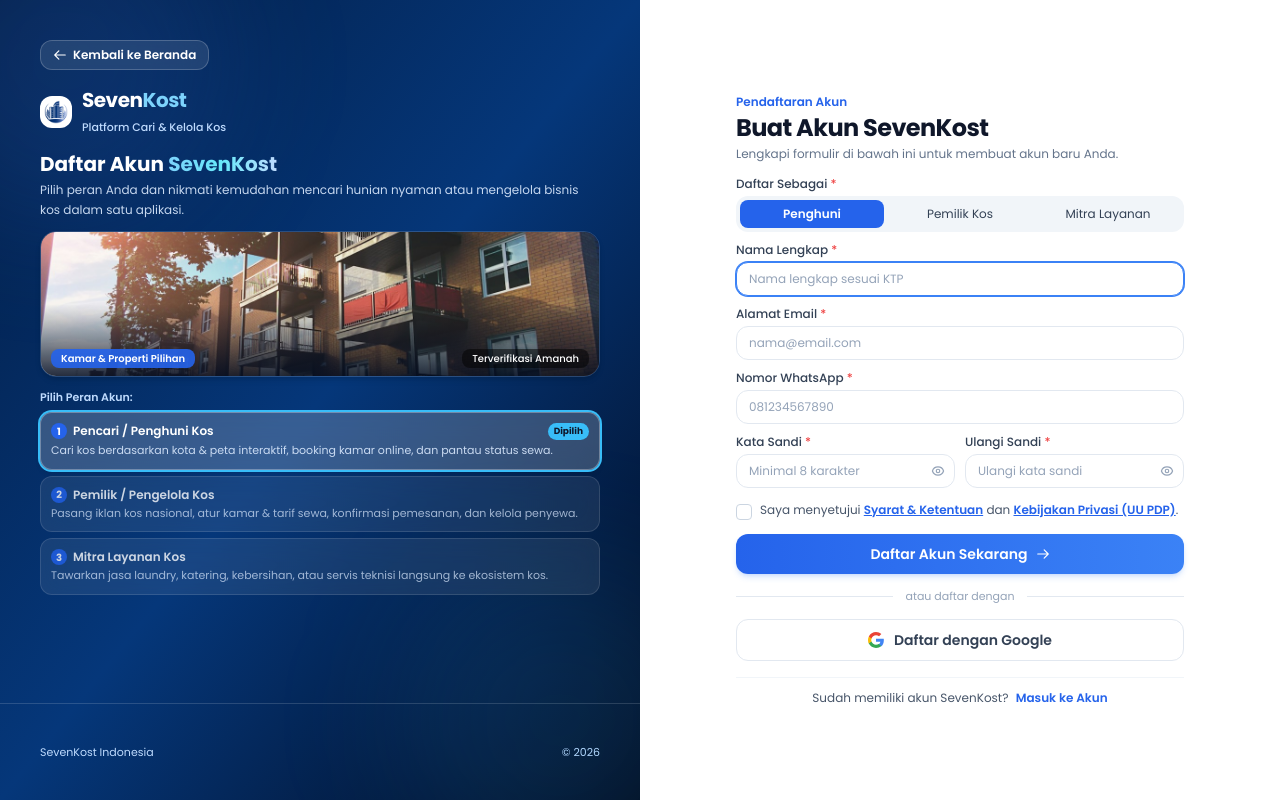
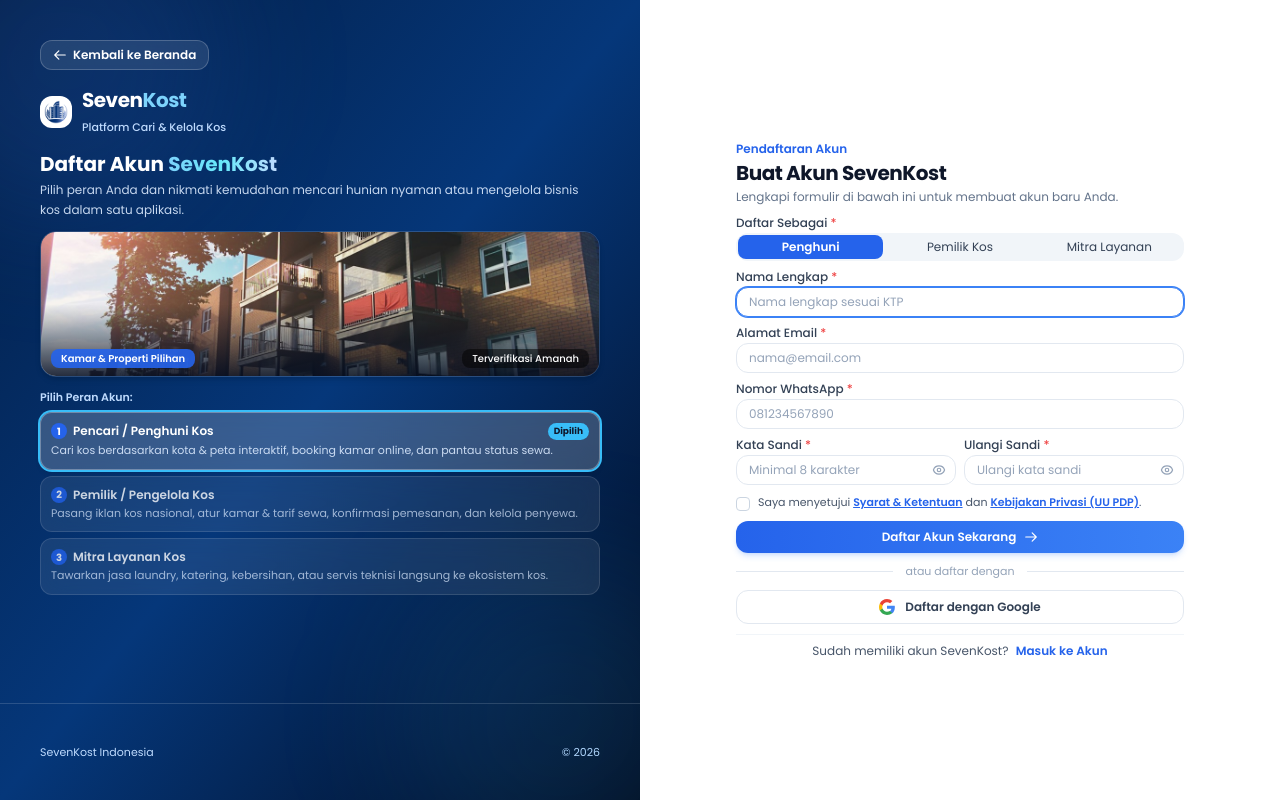
Before and after one commit to Fputradf/seven-kost, a Laravel app: page /register in a window 1280 px wide. Run offline with Laravel 12, Linux system fonts and the light colour scheme; style sheets or scripts are compiled from the project's sources; parts of the project's set-up code (start-up, migrations or seed data) failed here and were passed over.

Commit message:
style(register): compact form spacing and paddings to eliminate desktop scrollbar

```diff
--- a/resources/views/auth/register.blade.php
+++ b/resources/views/auth/register.blade.php
@@ -164,59 +164,59 @@
         {{-- ============================================================= --}}
         {{-- LAYER KANAN / BAWAH MOBILE (FORM PUTIH BERSIH & RESPONSIVE)   --}}
         {{-- ============================================================= --}}
-        <div class="w-full lg:w-1/2 bg-white flex flex-col justify-start lg:justify-center items-center px-5 pt-3 pb-12 sm:p-8 lg:p-10 xl:p-12 flex-1 overflow-y-auto">
+        <div class="w-full lg:w-1/2 bg-white flex flex-col justify-start lg:justify-center items-center px-5 pt-3 pb-6 sm:px-8 sm:py-6 lg:py-4 xl:py-6 lg:px-8 xl:px-12 flex-1 overflow-y-auto">
             <div class="max-w-sm xl:max-w-md w-full">
 
                 {{-- Header Form --}}
-                <div class="mb-3 sm:mb-3.5">
-                    <span class="text-xs font-semibold text-blue-600 block mb-0.5">
+                <div class="mb-2 sm:mb-2.5">
+                    <span class="text-[11px] sm:text-xs font-semibold text-blue-600 block mb-0.5">
                         Pendaftaran Akun
                     </span>
-                    <h2 class="text-xl sm:text-2xl font-bold text-slate-900 tracking-tight">
+                    <h2 class="text-lg sm:text-xl font-bold text-slate-900 tracking-tight">
                         Buat Akun SevenKost
                     </h2>
-                    <p class="text-xs text-slate-500 mt-0.5">
+                    <p class="text-[11px] sm:text-xs text-slate-500 mt-0.5">
                         Lengkapi formulir di bawah ini untuk membuat akun baru Anda.
                     </p>
                 </div>
 
                 {{-- Form Register --}}
-                <form method="POST" action="{{ route('register') }}" class="space-y-2.5">
+                <form method="POST" action="{{ route('register') }}" class="space-y-2">
                     @csrf
 
                     {{-- Hidden Role Input --}}
                     <input type="hidden" name="role" :value="selectedRole">
 
                     {{-- Switcher Role --}}
-                    <div class="space-y-1">
-                        <label class="block text-xs font-medium text-slate-700">
+                    <div class="space-y-0.5">
+                        <label class="block text-[11px] sm:text-xs font-medium text-slate-700">
                             Daftar Sebagai <span class="text-red-500">*</span>
                         </label>
-                        <div class="grid grid-cols-3 gap-1 p-1 bg-slate-100 rounded-xl">
+                        <div class="grid grid-cols-3 gap-1 p-0.5 bg-slate-100 rounded-xl">
                             <button type="button"
                                     @click="setRole('penghuni')"
                                     :class="selectedRole === 'penghuni' ? 'bg-blue-600 text-white font-semibold shadow-xs' : 'text-slate-700 hover:text-slate-900 font-normal'"
-                                    class="py-1.5 px-2 rounded-lg text-xs text-center transition cursor-pointer">
+                                    class="py-1 px-2 rounded-lg text-[11px] sm:text-xs text-center transition cursor-pointer">
                                 Penghuni
                             </button>
                             <button type="button"
                                     @click="setRole('pemilik')"
                                     :class="selectedRole === 'pemilik' ? 'bg-blue-600 text-white font-semibold shadow-xs' : 'text-slate-700 hover:text-slate-900 font-normal'"
-                                    class="py-1.5 px-2 rounded-lg text-xs text-center transition cursor-pointer">
+                                    class="py-1 px-2 rounded-lg text-[11px] sm:text-xs text-center transition cursor-pointer">
                                 Pemilik Kos
                             </button>
                             <button type="button"
                                     @click="setRole('mitra')"
                                     :class="selectedRole === 'mitra' ? 'bg-blue-600 text-white font-semibold shadow-xs' : 'text-slate-700 hover:text-slate-900 font-normal'"
-                                    class="py-1.5 px-2 rounded-lg text-xs text-center transition cursor-pointer">
+                                    class="py-1 px-2 rounded-lg text-[11px] sm:text-xs text-center transition cursor-pointer">
                                 Mitra Layanan
                             </button>
                         </div>
                     </div>
 
                     {{-- Input Nama Lengkap --}}
-                    <div class="space-y-1">
-                        <label for="name" class="block text-xs font-medium text-slate-700">
+                    <div class="space-y-0.5">
+                        <label for="name" class="block text-[11px] sm:text-xs font-medium text-slate-700">
                             Nama Lengkap <span class="text-red-500">*</span>
                         </label>
                         <input id="name"
@@ -227,15 +227,15 @@
                                autofocus
                                autocomplete="name"
                                placeholder="Nama lengkap sesuai KTP"
-                               class="w-full text-sm sm:text-xs rounded-xl border border-slate-200 focus:border-blue-500 focus:ring-blue-500 py-2 px-3 text-slate-900 placeholder-slate-400 @error('name') border-red-300 bg-red-50/20 @enderror transition" />
+                               class="w-full text-xs rounded-xl border border-slate-200 focus:border-blue-500 focus:ring-blue-500 py-1.5 px-3 text-slate-900 placeholder-slate-400 @error('name') border-red-300 bg-red-50/20 @enderror transition" />
                         @error('name')
                             <p class="text-xs text-red-600 font-medium mt-0.5">{{ $message }}</p>
                         @enderror
                     </div>
 
                     {{-- Input Email --}}
-                    <div class="space-y-1">
-                        <label for="email" class="block text-xs font-medium text-slate-700">
+                    <div class="space-y-0.5">
+                        <label for="email" class="block text-[11px] sm:text-xs font-medium text-slate-700">
                             Alamat Email <span class="text-red-500">*</span>
                         </label>
                         <input id="email"
@@ -246,15 +246,15 @@
                                autocomplete="username"
                                inputmode="email"
                                placeholder="nama@email.com"
-                               class="w-full text-sm sm:text-xs rounded-xl border border-slate-200 focus:border-blue-500 focus:ring-blue-500 py-2 px-3 text-slate-900 placeholder-slate-400 @error('email') border-red-300 bg-red-50/20 @enderror transition" />
+                               class="w-full text-xs rounded-xl border border-slate-200 focus:border-blue-500 focus:ring-blue-500 py-1.5 px-3 text-slate-900 placeholder-slate-400 @error('email') border-red-300 bg-red-50/20 @enderror transition" />
                         @error('email')
                             <p class="text-xs text-red-600 font-medium mt-0.5">{{ $message }}</p>
                         @enderror
                     </div>
 
                     {{-- Input Nomor WhatsApp / Telepon --}}
-                    <div class="space-y-1">
-                        <label for="phone" class="block text-xs font-medium text-slate-700">
+                    <div class="space-y-0.5">
+                        <label for="phone" class="block text-[11px] sm:text-xs font-medium text-slate-700">
                             Nomor WhatsApp <span class="text-red-500">*</span>
                         </label>
                         <input id="phone"
@@ -264,17 +264,17 @@
                                required
                                autocomplete="tel"
                                placeholder="081234567890"
-                               class="w-full text-sm sm:text-xs rounded-xl border border-slate-200 focus:border-blue-500 focus:ring-blue-500 py-2 px-3 text-slate-900 placeholder-slate-400 @error('phone') border-red-300 bg-red-50/20 @enderror transition" />
+                               class="w-full text-xs rounded-xl border border-slate-200 focus:border-blue-500 focus:ring-blue-500 py-1.5 px-3 text-slate-900 placeholder-slate-400 @error('phone') border-red-300 bg-red-50/20 @enderror transition" />
                         @error('phone')
                             <p class="text-xs text-red-600 font-medium mt-0.5">{{ $message }}</p>
                         @enderror
                     </div>
 
                     {{-- Grid Input Password & Konfirmasi Password --}}
-                    <div class="grid grid-cols-1 sm:grid-cols-2 gap-2.5">
+                    <div class="grid grid-cols-1 sm:grid-cols-2 gap-2">
                         {{-- Password --}}
-                        <div class="space-y-1">
-                            <label for="password" class="block text-xs font-medium text-slate-700">
+                        <div class="space-y-0.5">
+                            <label for="password" class="block text-[11px] sm:text-xs font-medium text-slate-700">
                                 Kata Sandi <span class="text-red-500">*</span>
                             </label>
                             <div class="relative">
@@ -284,7 +284,7 @@
                                        required
                                        autocomplete="new-password"
                                        placeholder="Minimal 8 karakter"
-                                       class="w-full text-sm sm:text-xs rounded-xl border border-slate-200 focus:border-blue-500 focus:ring-blue-500 py-2 pl-3 pr-9 text-slate-900 placeholder-slate-400 @error('password') border-red-300 bg-red-50/20 @enderror transition" />
+                                       class="w-full text-xs rounded-xl border border-slate-200 focus:border-blue-500 focus:ring-blue-500 py-1.5 pl-3 pr-8 text-slate-900 placeholder-slate-400 @error('password') border-red-300 bg-red-50/20 @enderror transition" />
                                 <button type="button"
                                         @click="showPassword = !showPassword"
                                         aria-label="Tampilkan kata sandi"
@@ -301,8 +301,8 @@
                         </div>
 
                         {{-- Konfirmasi Password --}}
-                        <div class="space-y-1">
-                            <label for="password_confirmation" class="block text-xs font-medium text-slate-700">
+                        <div class="space-y-0.5">
+                            <label for="password_confirmation" class="block text-[11px] sm:text-xs font-medium text-slate-700">
                                 Ulangi Sandi <span class="text-red-500">*</span>
                             </label>
                             <div class="relative">
@@ -312,7 +312,7 @@
                                        required
                                        autocomplete="new-password"
                                        placeholder="Ulangi kata sandi"
-                                       class="w-full text-sm sm:text-xs rounded-xl border border-slate-200 focus:border-blue-500 focus:ring-blue-500 py-2 pl-3 pr-9 text-slate-900 placeholder-slate-400 @error('password_confirmation') border-red-300 bg-red-50/20 @enderror transition" />
+                                       class="w-full text-xs rounded-xl border border-slate-200 focus:border-blue-500 focus:ring-blue-500 py-1.5 pl-3 pr-8 text-slate-900 placeholder-slate-400 @error('password_confirmation') border-red-300 bg-red-50/20 @enderror transition" />
                                 <button type="button"
                                         @click="showPasswordConfirmation = !showPasswordConfirmation"
                                         aria-label="Tampilkan konfirmasi sandi"
@@ -333,15 +333,15 @@
                     @enderror
 
                     {{-- Checkbox Syarat & Ketentuan dengan Pop Up Modal Trigger --}}
-                    <div class="pt-1">
+                    <div class="pt-0.5">
                         <label class="flex items-start gap-2 cursor-pointer select-none">
                             <input type="checkbox"
                                    name="terms"
                                    id="terms"
                                    x-model="termsAgreed"
                                    required
-                                   class="mt-0.5 w-4 h-4 rounded border-slate-300 text-blue-600 focus:ring-blue-500 cursor-pointer">
-                            <span class="text-[11px] sm:text-xs text-slate-600 leading-snug">
+                                   class="mt-0.5 w-3.5 h-3.5 rounded border-slate-300 text-blue-600 focus:ring-blue-500 cursor-pointer">
+                            <span class="text-[11px] text-slate-600 leading-snug">
                                 Saya menyetujui
                                 <button type="button"
                                         @click.prevent="openTermsModal = true; activeTermsTab = 'terms'"
@@ -359,9 +359,9 @@
                     </div>
 
                     {{-- Tombol Submit --}}
-                    <div class="pt-1">
+                    <div class="pt-0.5">
                         <button type="submit"
-                                class="w-full py-2.5 px-4 rounded-xl text-xs sm:text-sm font-semibold text-white bg-gradient-to-r from-blue-600 to-blue-500 hover:from-blue-700 hover:to-blue-600 active:scale-[0.99] transition shadow-md shadow-blue-500/20 focus:outline-none focus:ring-4 focus:ring-blue-100 cursor-pointer flex items-center justify-center gap-2">
+                                class="w-full py-2 px-4 rounded-xl text-xs font-semibold text-white bg-gradient-to-r from-blue-600 to-blue-500 hover:from-blue-700 hover:to-blue-600 active:scale-[0.99] transition shadow-md shadow-blue-500/20 focus:outline-none focus:ring-4 focus:ring-blue-100 cursor-pointer flex items-center justify-center gap-2">
                             <span>Daftar Akun Sekarang</span>
                             <svg class="w-3.5 h-3.5" fill="none" stroke="currentColor" viewBox="0 0 24 24">
                                 <path stroke-linecap="round" stroke-linejoin="round" stroke-width="2" d="M14 5l7 7m0 0l-7 7m7-7H3"/>
@@ -371,7 +371,7 @@
                 </form>
 
                 {{-- Divider "atau daftar dengan" --}}
-                <div class="relative flex items-center my-3 sm:my-3.5">
+                <div class="relative flex items-center my-2 sm:my-2.5">
                     <div class="flex-grow border-t border-slate-200"></div>
                     <span class="flex-shrink mx-3 text-[11px] text-slate-400 font-normal">atau daftar dengan</span>
                     <div class="flex-grow border-t border-slate-200"></div>
@@ -380,7 +380,7 @@
                 {{-- Tombol Daftar via Google (Standar Resmi Google Branding) --}}
                 <div>
                     <a href="{{ Route::has('auth.google') ? route('auth.google') : '#' }}"
-                       class="w-full py-2.5 px-4 rounded-xl border border-slate-200 hover:border-slate-300 bg-white hover:bg-slate-50 text-slate-700 font-semibold text-xs sm:text-sm flex items-center justify-center gap-2.5 shadow-2xs transition active:scale-[0.99] cursor-pointer">
+                       class="w-full py-2 px-4 rounded-xl border border-slate-200 hover:border-slate-300 bg-white hover:bg-slate-50 text-slate-700 font-semibold text-xs flex items-center justify-center gap-2.5 shadow-2xs transition active:scale-[0.99] cursor-pointer">
                         {{-- Logo Resmi Google 4 Warna --}}
                         <svg class="w-4 h-4 shrink-0" viewBox="0 0 24 24">
                             <path fill="#4285F4" d="M23.745 12.27c0-.7-.06-1.4-.19-2.07H12v4.51h6.6c-.29 1.52-1.14 2.82-2.4 3.68v3.05h3.88c2.27-2.09 3.66-5.17 3.66-9.17z"/>
@@ -393,7 +393,7 @@
                 </div>
 
                 {{-- Link ke Login --}}
-                <div class="mt-4 pt-3 border-t border-slate-100 text-center text-xs text-slate-600">
+                <div class="mt-2.5 pt-2 border-t border-slate-100 text-center text-xs text-slate-600">
                     Sudah memiliki akun SevenKost?
                     <a href="{{ route('login') }}" class="font-semibold text-blue-600 hover:text-blue-700 hover:underline ml-1">
                         Masuk ke Akun
```
